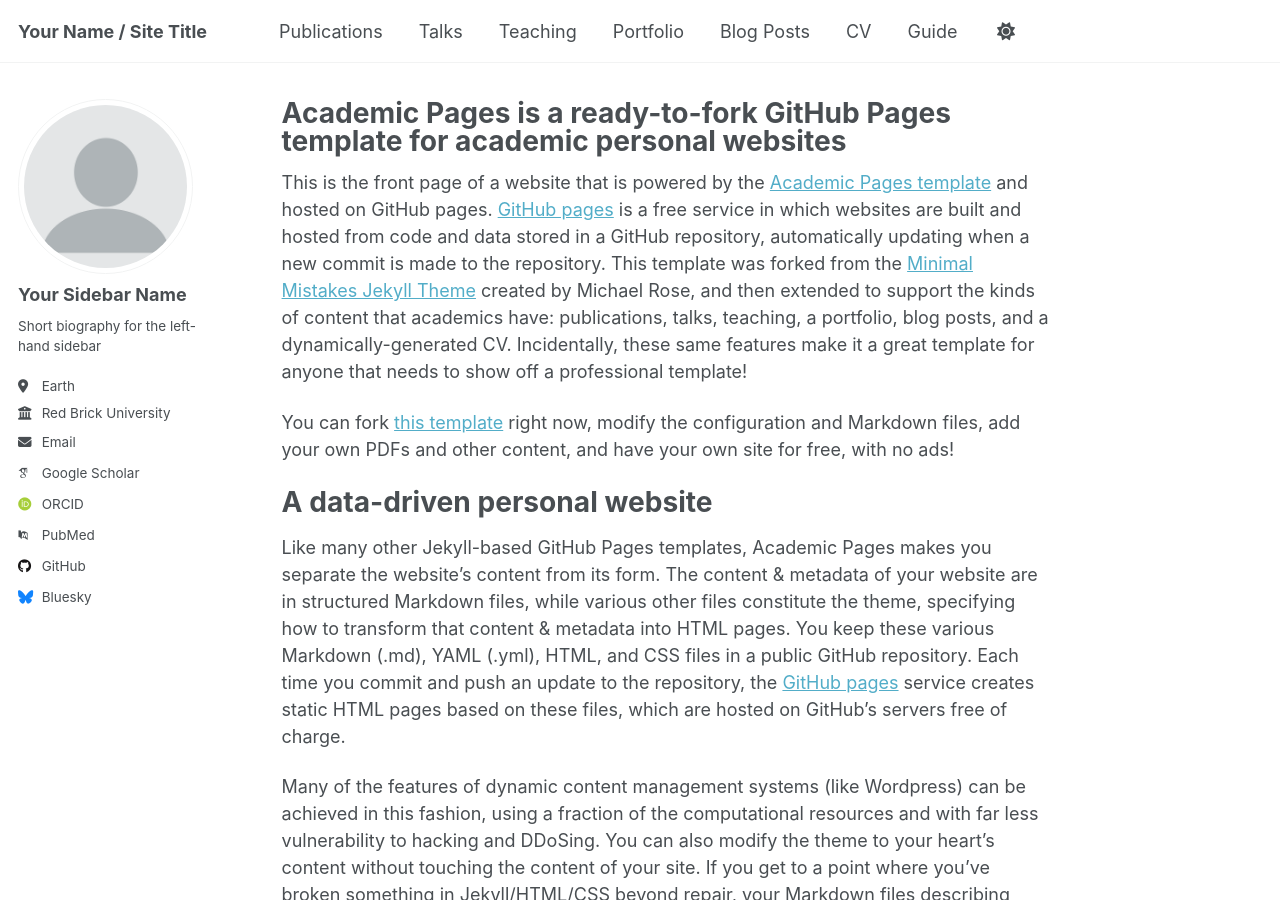
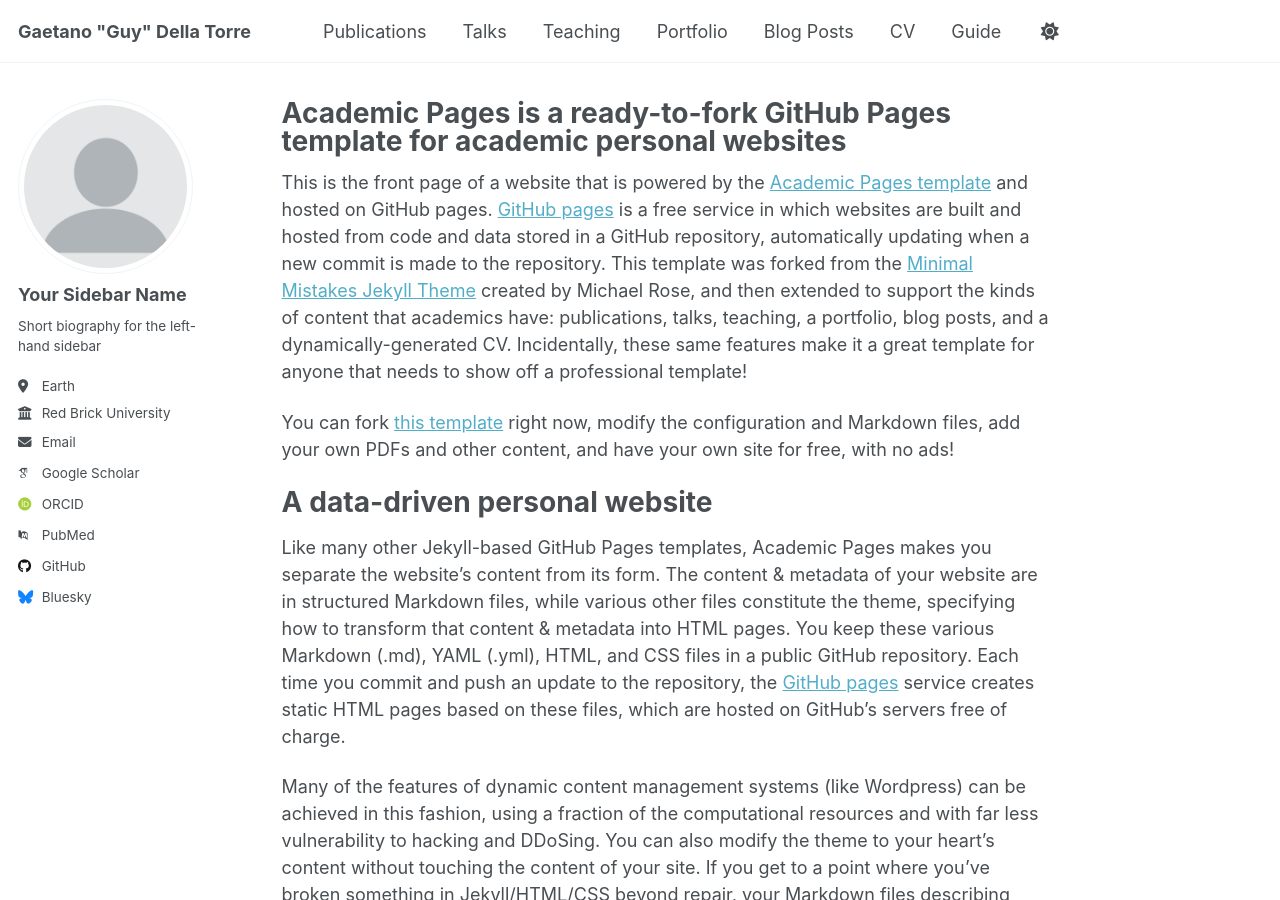
Before and after one commit to gvdellatorre/gvdellatorre, a Jekyll site: the page built from _pages/about.md, in a window 1280 px wide and 900 px high. Built offline with Jekyll 4.4.1, drawn with Linux system fonts in a browser that asks for light colours; some web fonts are replaced; a script that is not in the unit is left out.

Commit message:
Update _config.yml

```diff
--- a/_config.yml
+++ b/_config.yml
@@ -9,7 +9,7 @@
 # Basic Site Settings
 locale                   : "en-US"
 site_theme               : "default" # Currently available options are "default", "air"
-title                    : "Your Name / Site Title"
+title                    : 'Gaetano "Guy" Della Torre'
 title_separator          : "-"
 name                     : &name "Your Name"
 description              : &description "Your Name's academic portfolio"   # Update this with a general description of your site, this is the default if not overridden by a page
```
